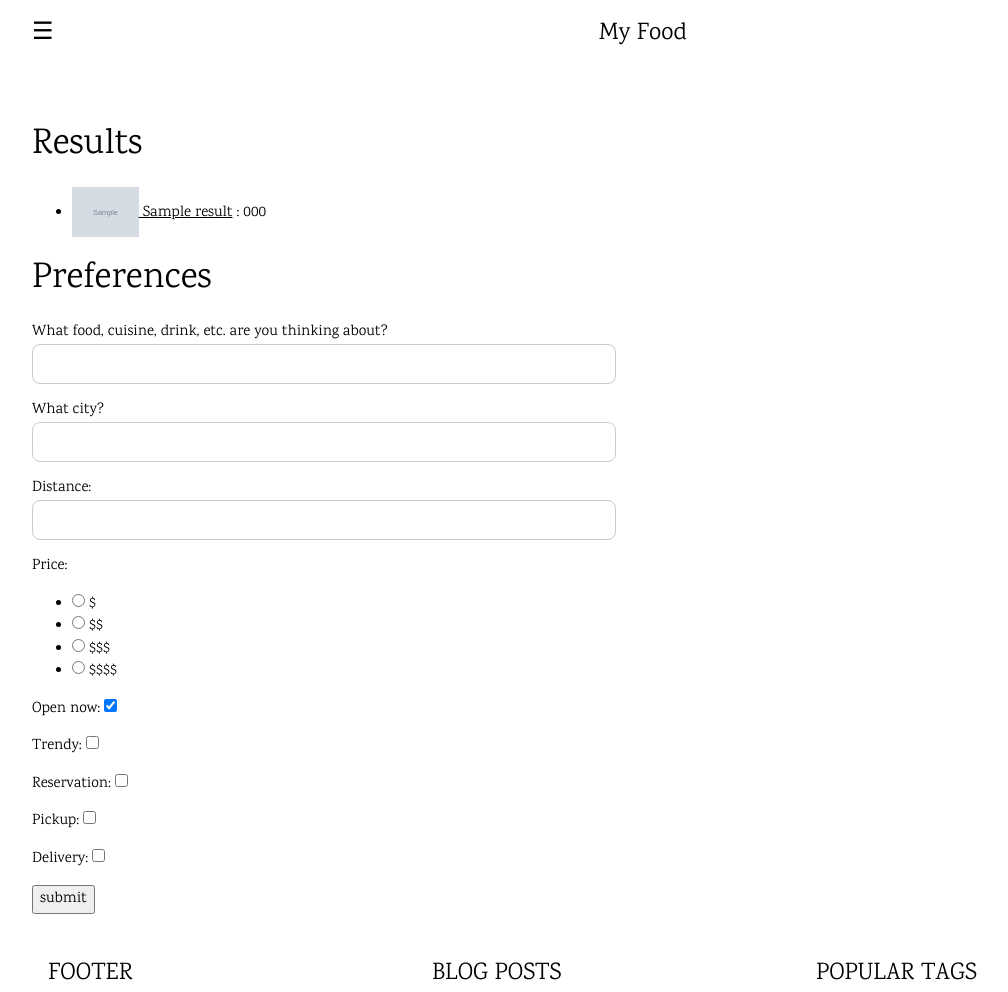
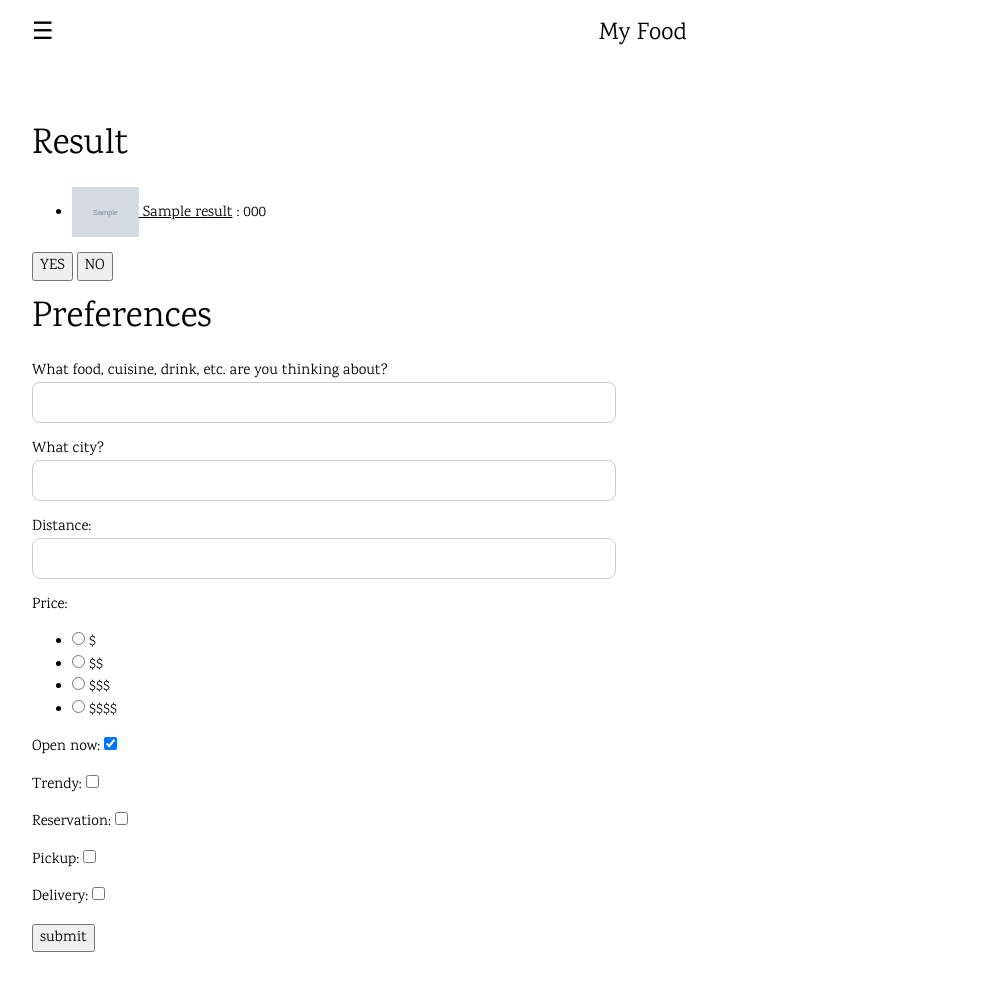
Before and after one commit to michaelk10452/dailyMunch, a Django app: template dailyMunch/templates/dailyMunch/index.html in a window 1280 px wide. Shown: the top 992 px of the page, without its empty margins (24-1032 px from the left). Run offline with Django 3.2, Linux system fonts and the light colour scheme; tables that the repository leaves empty hold one stand-in row (values such as "Sample post"); the template is opened without the code that fills it: values that come from a table or form of the project are taken from there, most other values are stand-ins (such as "Sample title", 1, 10 or a date in 2020); grey boxes marked "Sample" are stand-in pictures.

Commit message:
Now shows one result at a time

```diff
--- a/dailyMunch/templates/dailyMunch/index.html
+++ b/dailyMunch/templates/dailyMunch/index.html
@@ -1,18 +1,19 @@
 {% extends 'base.html' %}
 
 {% block content %}
-{%if results%}
-<h1>Results</h1>
+<form method="POST">
+{% if result %}
+<h1>Result</h1>
 <ul>
-{%for result in results%}
 <li><a href="{{result.url}}" target="_blank"><img src="{{result.image_url}}" style="height: 50px; width: auto;"> {{result.name}}</a> : {{result.phone}}</li>
-{%endfor%}
 </ul>
-{%endif%}
+<button type="submit" name="action" value="yes">YES</button> <button type="submit" name="action" value="no">NO</button>
+{% elif result == False %}
+<p>You didn't like any of my suggestions :( Please make a new search</p>
+{% endif %}
 <h1>Preferences</h1>
-<form method="POST">
-{%csrf_token%}
-{{form.as_p}}
-<button>submit</button>
+{% csrf_token %}
+{{ form.as_p }}
+<button type="submit" name="action" value="submit">submit</button>
 </form>
 {% endblock %}
```
Also changed, not shown: dailyMunch/views.py (+18 -5 lines), db.sqlite3.
